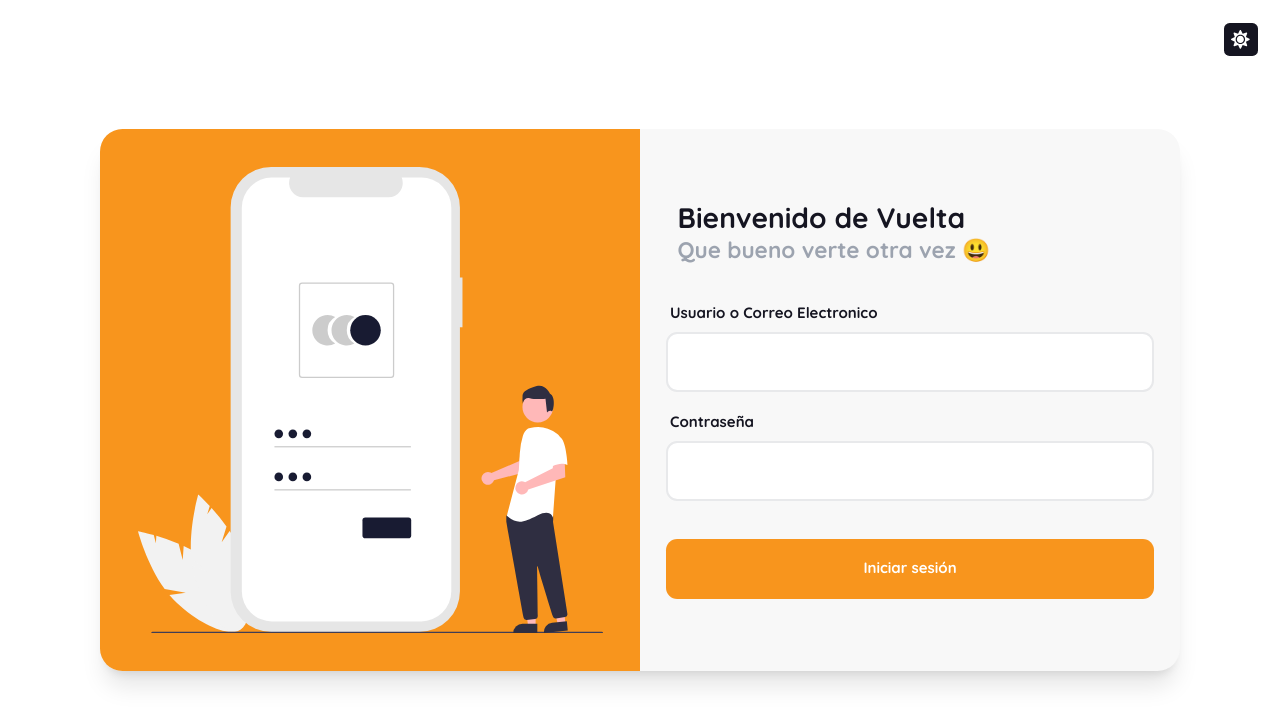
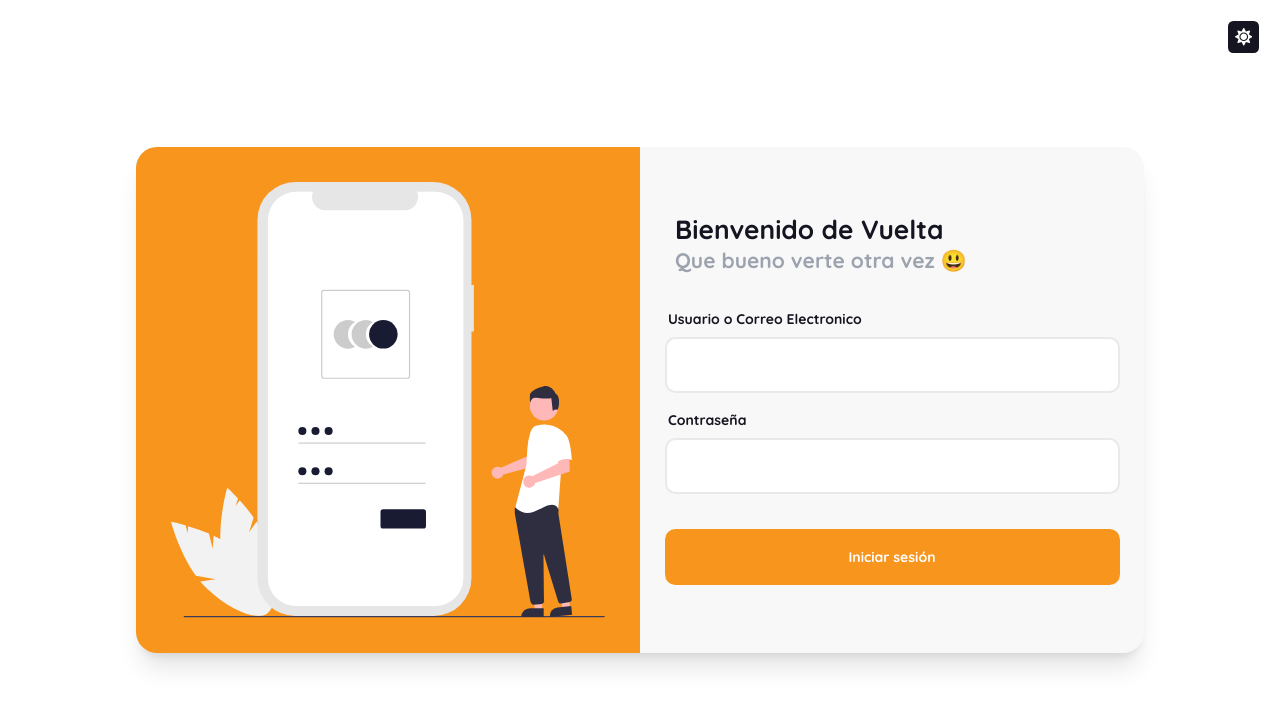
Before and after one commit to EslimDaga/dashboard-segursat, a React (Vite) app: page /login in a window 1280 px wide. Shown: the top 724 px of the page. Built offline with nearby package versions, Linux system fonts and the light colour scheme.

Commit message:
James vió y recomendo que la fuentes sea de 15px

```diff
--- a/src/assets/css/main.css
+++ b/src/assets/css/main.css
@@ -6,7 +6,7 @@
 
 * {
 	font-family: "quicksand", system-ui, -apple-system;
-	font-size: 15px;
+	font-size: 14px;
 }
 
 input:-webkit-autofill,
```
